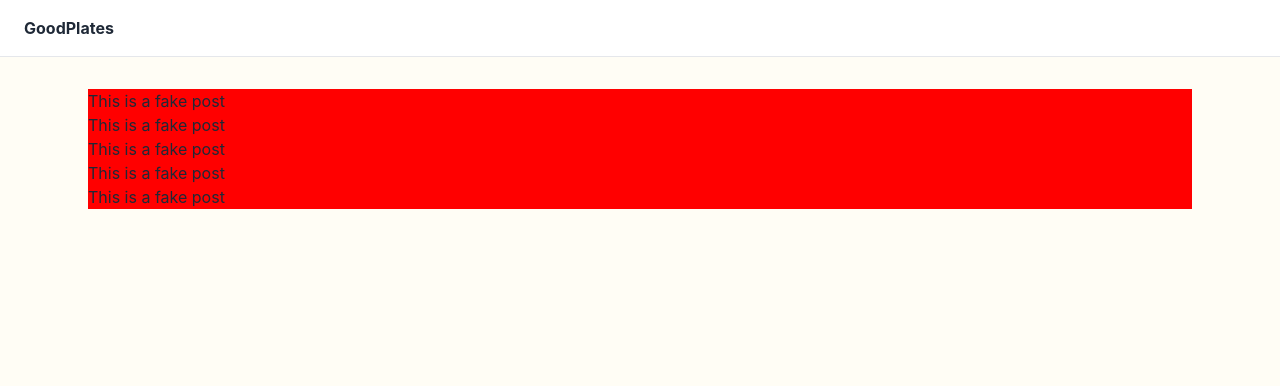
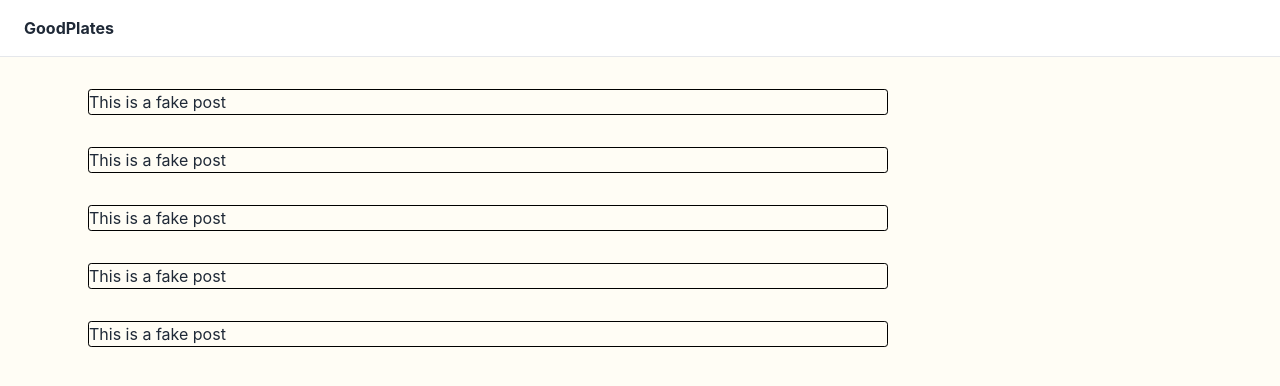
Before and after one commit to SebastianHog/GoodPlates2026, a Nuxt app: page / in a window 1280 px wide. Shown: the top 386 px of the page. Built offline with nearby package versions, Linux system fonts and the light colour scheme.

Commit message:
feat: added post-container to wrap all posts anywhere on the site

```diff
--- a/app/assets/scss/_tokens.scss
+++ b/app/assets/scss/_tokens.scss
@@ -42,3 +42,5 @@ $transition-fast: 150ms ease;
 $transition-base: 250ms ease;
 
 $content-max-width: 72rem;
+
+$mq-min-width-mobile: "(min-width: 52em)";
--- /dev/null
+++ b/app/components/post-container/post-container.vue
@@ -0,0 +1,9 @@
+<template>
+  <div class="post-container">
+    <slot />
+  </div>
+</template>
+
+<script setup lang="ts"></script>
+
+<style lang="scss" src="./styles.scss"></style>
--- /dev/null
+++ b/app/components/post-container/styles.scss
@@ -0,0 +1,8 @@
+@use "~/assets/scss/tokens" as *;
+@use "sass:meta";
+@use "styles/root.scss";
+
+
+@media #{$mq-min-width-mobile} {
+  @include meta.load-css("styles/desktop.scss");
+}
--- /dev/null
+++ b/app/components/post-container/styles/desktop.scss
@@ -0,0 +1,4 @@
+@use "~/assets/scss/tokens" as *;
+
+.post-container {
+}
--- /dev/null
+++ b/app/components/post-container/styles/root.scss
@@ -0,0 +1,7 @@
+@use "~/assets/scss/tokens" as *;
+
+.post-container {
+  display: flex;
+  flex-direction: column;
+  gap: 2rem;
+}
--- a/app/components/recipe-post/recipe-post.vue
+++ b/app/components/recipe-post/recipe-post.vue
@@ -1,5 +1,5 @@
 <template>
-  <div>{{ title }}</div>
+  <div class="recipe-post">{{ title }}</div>
 </template>
 
 <script setup lang="ts">
--- a/app/components/recipe-post/styles.scss
+++ b/app/components/recipe-post/styles.scss
@@ -0,0 +1,8 @@
+@use "~/assets/scss/tokens" as *;
+@use "sass:meta";
+@use "styles/root.scss";
+
+
+@media #{$mq-min-width-mobile} {
+  @include meta.load-css("styles/desktop.scss");
+}
--- /dev/null
+++ b/app/components/recipe-post/styles/desktop.scss
@@ -0,0 +1,4 @@
+@use "~/assets/scss/tokens" as *;
+
+.recipe-post {
+}
--- /dev/null
+++ b/app/components/recipe-post/styles/root.scss
@@ -0,0 +1,7 @@
+@use "~/assets/scss/tokens" as *;
+
+.recipe-post {
+  border: 1px solid black;
+  width: 50em;
+  border-radius: 0.2rem;
+}
--- a/app/pages/index.vue
+++ b/app/pages/index.vue
@@ -1,8 +1,8 @@
 <template>
   <section>
-    <div class="posts-container">
+    <post-container>
       <recipe-post v-for="x in 5" :key="x" v-bind="fakePost" />
-    </div>
+    </post-container>
   </section>
 </template>
 
```
